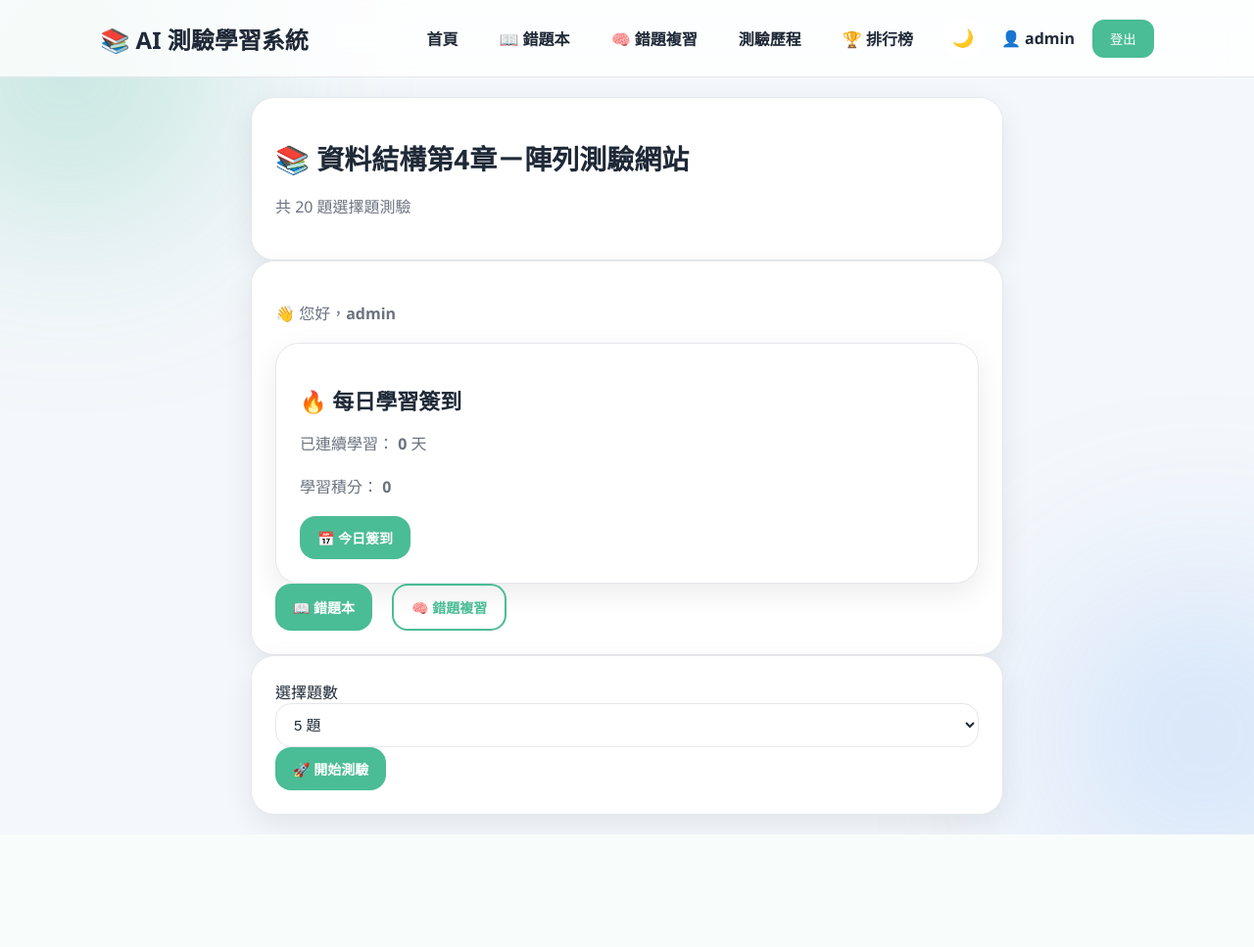
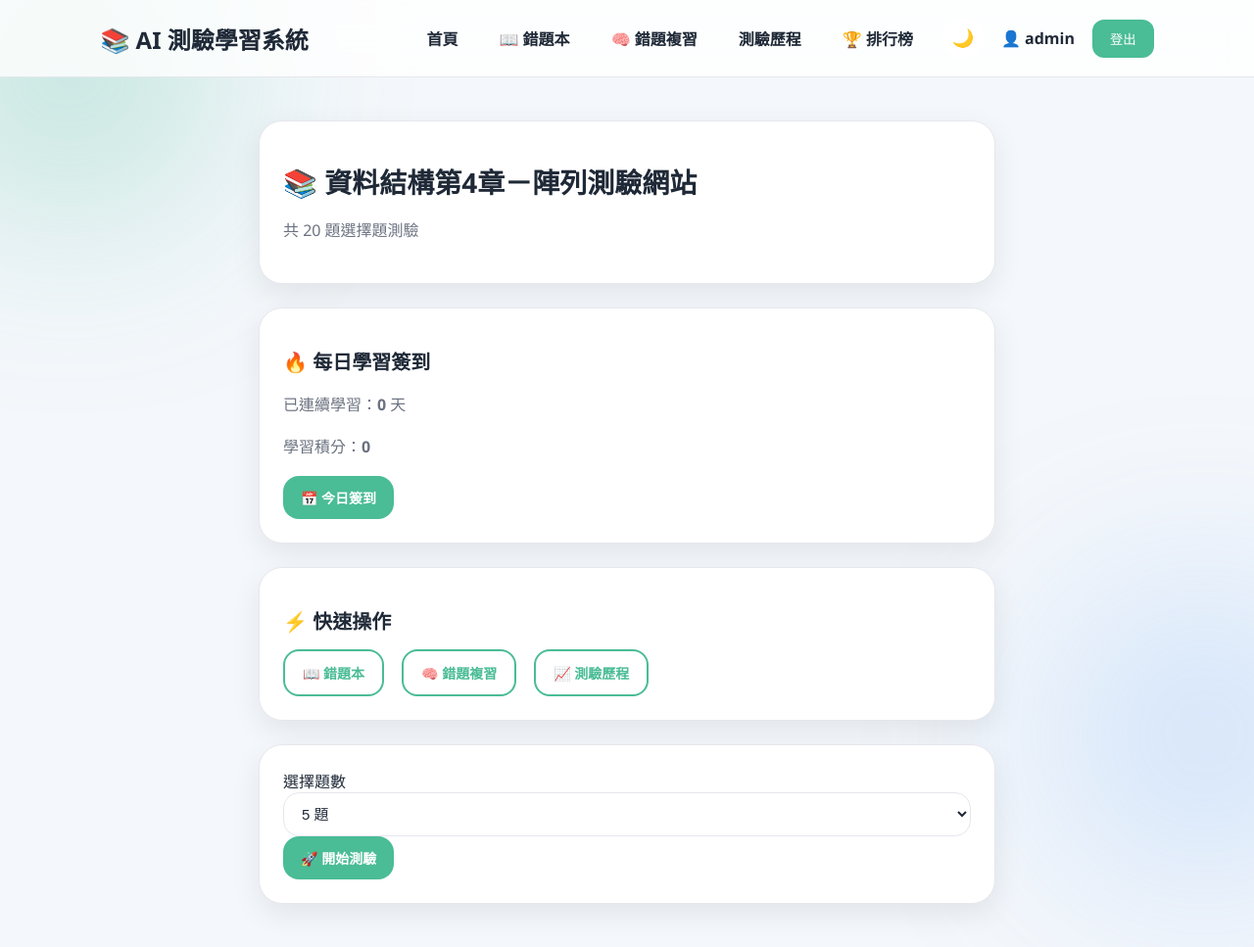
Before and after one commit to CBF113045/django-ds-quiz, a Django app: page / in a window 1280 px wide. Shown: the whole page at 98% size. Before the commit the page ends 852 px from the top, so only its background shows below. Run offline with Django 5.2, Linux system fonts and the light colour scheme; a user stored in the database is signed in; data that the repository does not hold is empty.

Commit message:
Update home.html

```diff
--- a/quiz/templates/quiz/home.html
+++ b/quiz/templates/quiz/home.html
@@ -3,85 +3,60 @@
 
 {% block content %}
 
-<div class="container">
+<div class="page">
 
     <div class="card">
         <h1>📚 資料結構第4章－陣列測驗網站</h1>
         <p>共 20 題選擇題測驗</p>
     </div>
 
-    <!-- 使用者狀態 -->
+    {% if request.user.is_authenticated %}
+
+    <!-- ✅ 登入使用者 -->
+
     <div class="card">
+        <h2 class="section-title">🔥 每日學習簽到</h2>
 
-        {% if request.user.is_authenticated %}
-        <p>👋 您好，<strong>{{ request.user.username }}</strong></p>
+        <p>已連續學習：<strong>{{ checkin_data.streak_days|default:0 }}</strong> 天</p>
+        <p>學習積分：<strong>{{ checkin_data.total_points|default:0 }}</strong></p>
 
-        <div class="card">
-
-            <h2>🔥 每日學習簽到</h2>
-
-            <p>
-                已連續學習：
-                <strong>
-                    {{ checkin_data.streak_days|default:0 }}
-                </strong>
-                天
-            </p>
-
-            <p>
-                學習積分：
-                <strong>
-                    {{ checkin_data.total_points|default:0 }}
-                </strong>
-            </p>
-
-            {% if already_checked %}
-
-            <button class="btn" disabled style="
-                        background:#94a3b8;
-                        cursor:not-allowed;">
+        {% if already_checked %}
+            <button class="btn" disabled style="background:#94a3b8; cursor:not-allowed;">
                 ✅ 今日已簽到
             </button>
-
-            {% else %}
-
+        {% else %}
             <a class="btn primary" href="{% url 'daily_checkin' %}">
                 📅 今日簽到
             </a>
+        {% endif %}
+    </div>
 
-            {% endif %}
+    <div class="card">
+        <h2 class="section-title">⚡ 快速操作</h2>
 
+        <div class="flex gap-md wrap">
+            <a class="btn secondary" href="{% url 'wrong_questions' %}">📖 錯題本</a>
+            <a class="btn secondary" href="{% url 'review_wrong_questions' %}">🧠 錯題複習</a>
+            <a class="btn secondary" href="{% url 'history' %}">📈 測驗歷程</a>
         </div>
+    </div>
 
-        <div style="display:flex; gap:20px; flex-wrap:wrap;">
+    {% else %}
 
-            <a class="btn" href="{% url 'wrong_questions' %}">
-                📖 錯題本
-            </a>
-
-            <a class="btn secondary" href="{% url 'review_wrong_questions' %}">
-                🧠 錯題複習
-            </a>
-
-        </div>
-
-        {% else %}
+    <!-- ❌ 訪客 -->
+    <div class="card">
         <p>📢 您目前是以【訪客身份】瀏覽，寫錯題目不會記錄喔！</p>
 
-        <div style="display:flex; gap:20px; flex-wrap:wrap;">
-
+        <div class="flex gap-md wrap center">
             <a class="btn" href="{% url 'login' %}">登入</a>
             <a class="btn secondary" href="{% url 'register' %}">註冊</a>
-
         </div>
-
-        {% endif %}
-
     </div>
 
-    <!-- 測驗開始 -->
+    {% endif %}
+
+    <!-- 測驗開始（永遠顯示） -->
     <div class="card">
-
         <form action="{% url 'start_quiz' %}" method="GET">
 
             <label>選擇題數</label>
@@ -97,7 +72,6 @@
             </button>
 
         </form>
-
     </div>
 
 </div>
```
